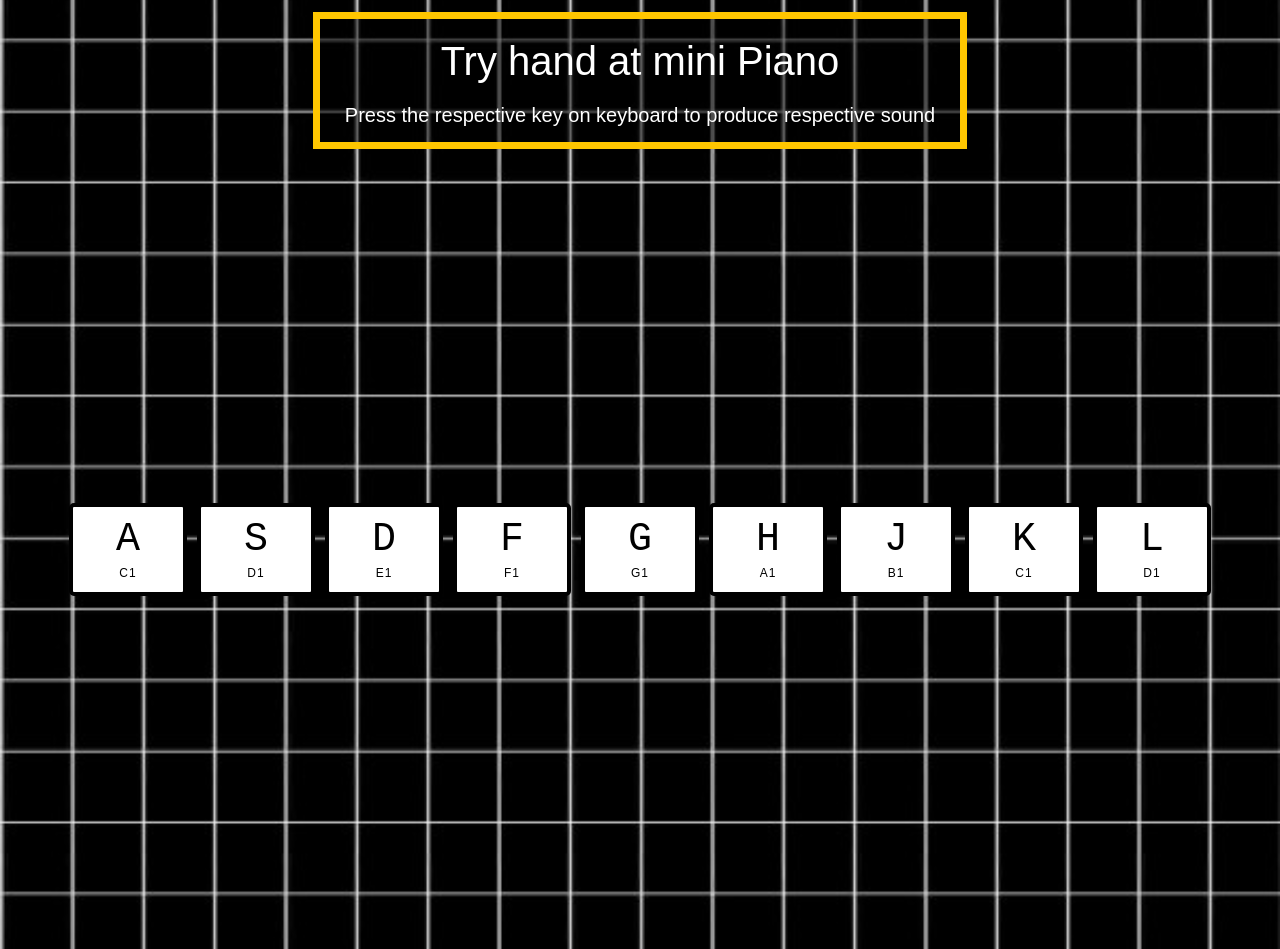
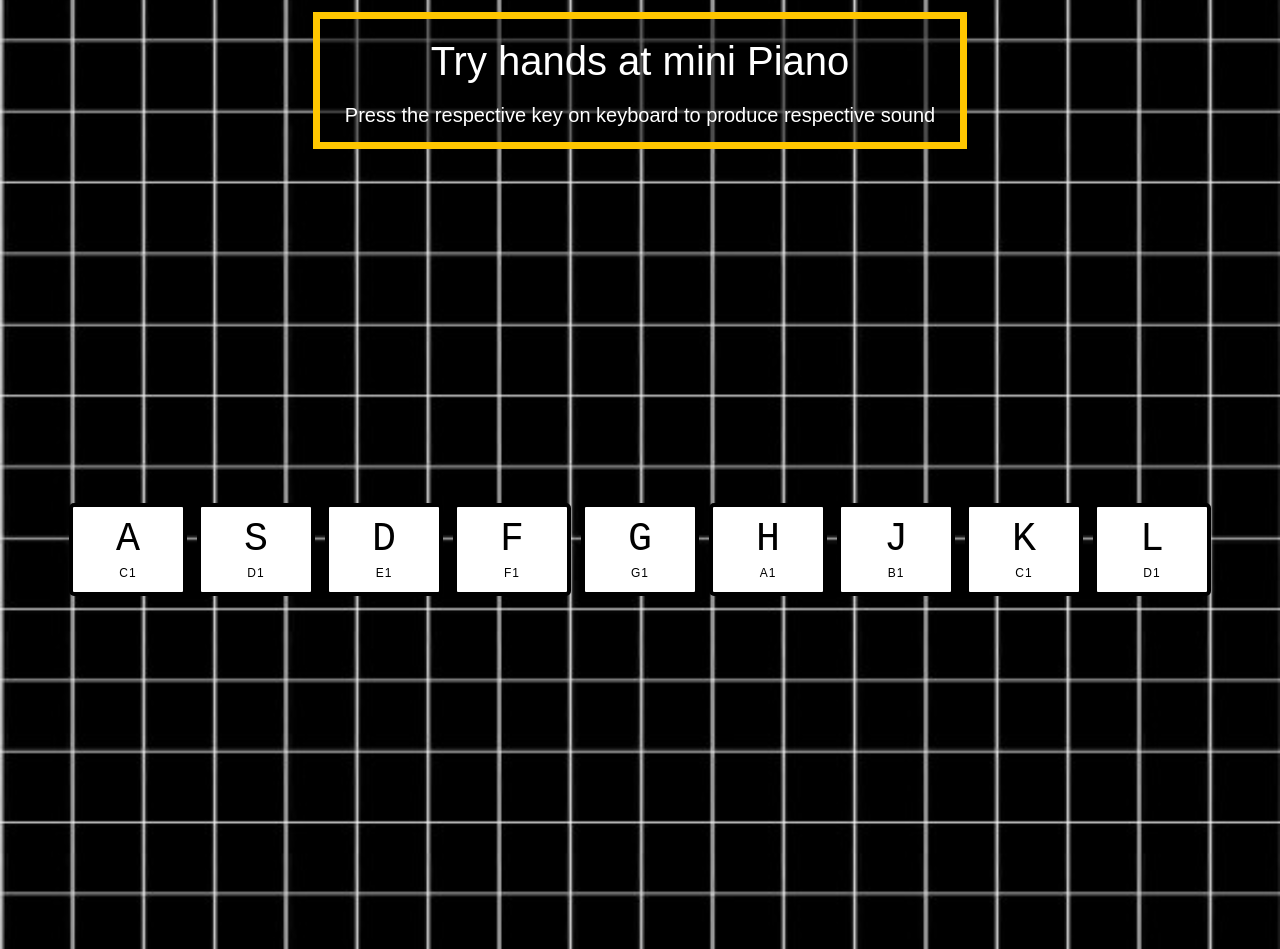
Before and after one commit to Shivanisen16/Piano, a plain HTML site: page index.html in a window 1280 px wide. Drawn offline with Linux system fonts and the light colour scheme.

Commit message:
Update index.html

```diff
--- a/index.html
+++ b/index.html
@@ -7,7 +7,7 @@
 </head>
 <body>
   <div class="header">
-    <div class="topHeading">Try hand at mini Piano</div>
+    <div class="topHeading">Try hands at mini Piano</div>
     <div class="bottomText">Press the respective key on keyboard to produce respective sound</div>
   </div>
 
```
